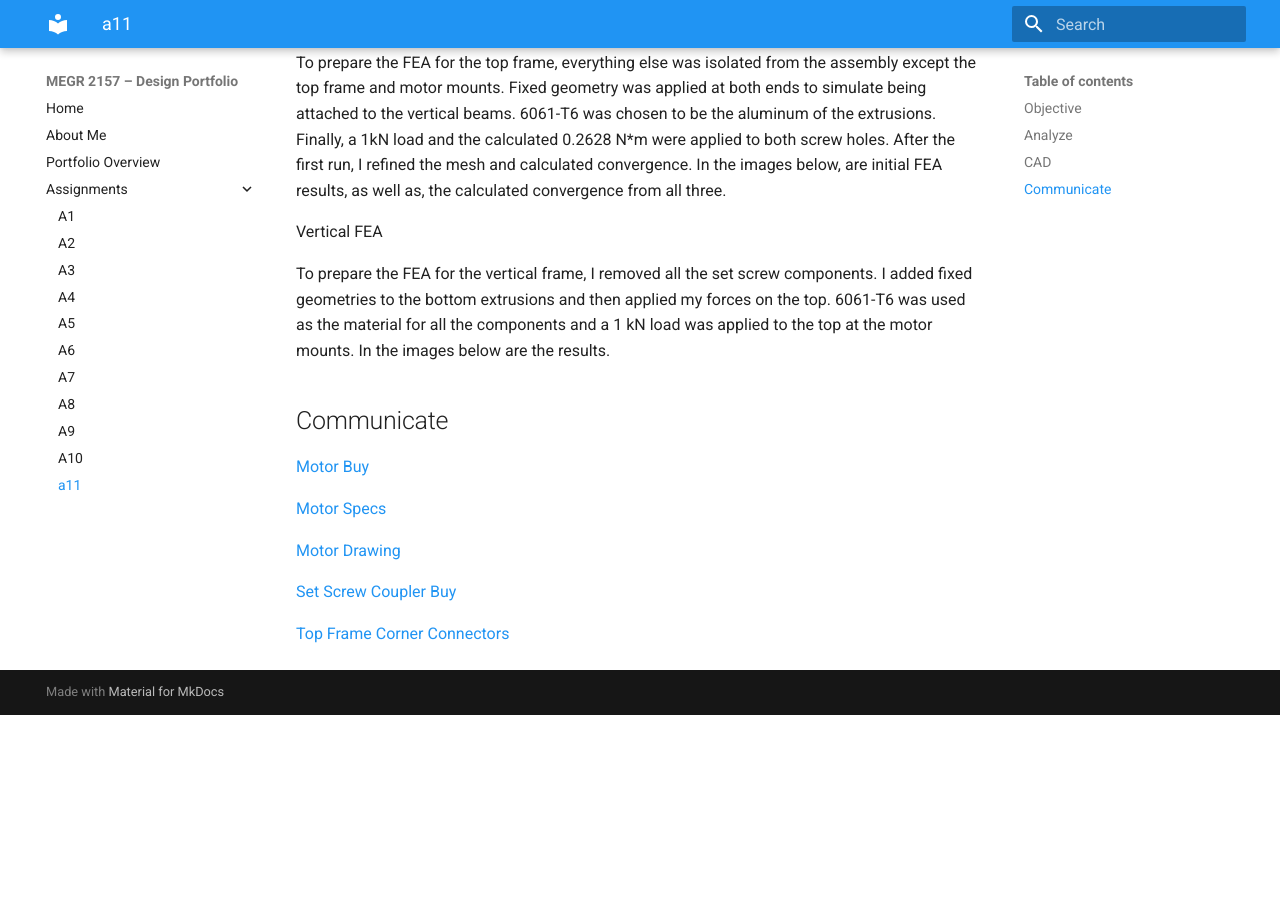
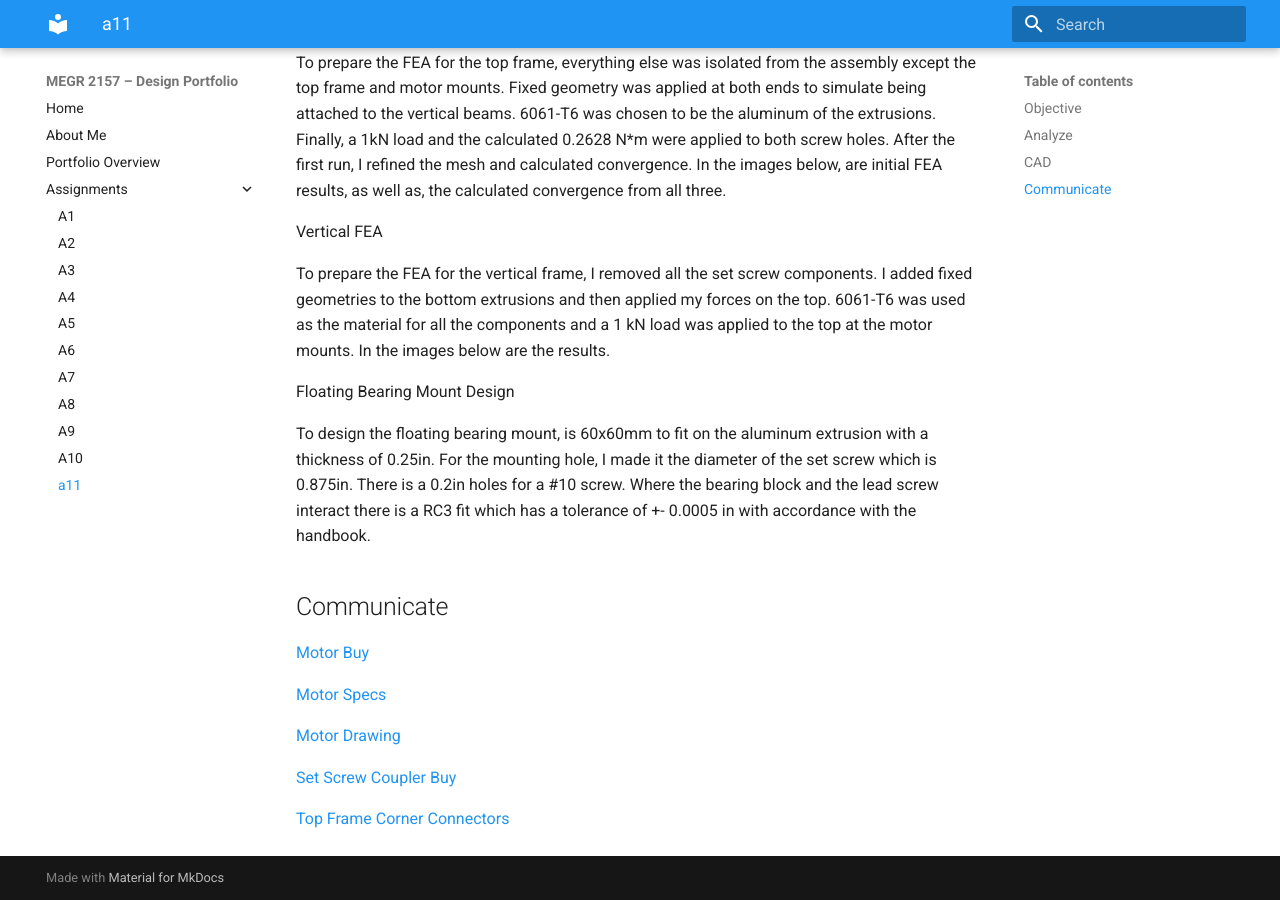
Before and after one commit to AidenGrake/megr2157-portfolio, an MkDocs documentation site: the page built from docs/assignments/a11/index.md, in a window 1280 px wide and 900 px high, scrolled down 3467 px. Built offline with MkDocs 1.6.1 and Material for MkDocs 9.7.7, drawn with Linux system fonts in a browser that asks for light colours; before the commit the page ends 4182 px from its top, so only the background shows below that.

Commit message:
Document floating bearing mount design specifications
Added details about the floating bearing mount design including dimensions and tolerances.

```diff
--- a/docs/assignments/a11/index.md
+++ b/docs/assignments/a11/index.md
@@ -27,6 +27,10 @@ Vertical FEA
 
 To prepare the FEA for the vertical frame, I removed all the set screw components. I added fixed geometries to the bottom extrusions and then applied my forces on the top. 6061-T6 was used as the material for all the components and a 1 kN load was applied to the top at the motor mounts. In the images below are the results.
 
+Floating Bearing Mount Design
+
+To design the floating bearing mount, is 60x60mm to fit on the aluminum extrusion with a thickness of 0.25in. For the mounting hole, I made it the diameter of the set screw which is 0.875in. There is a 0.2in holes for a #10 screw. Where the bearing block and the lead screw interact there is a RC3 fit which has a tolerance of +- 0.0005 in with accordance with the handbook.
+
 ## Communicate
 [Motor Buy](https://www.automationdirect.com/adc/shopping/catalog/motion_control/stepper_systems/single_shaft_stepper_motors/stp-mtrac-23044)
 
```
